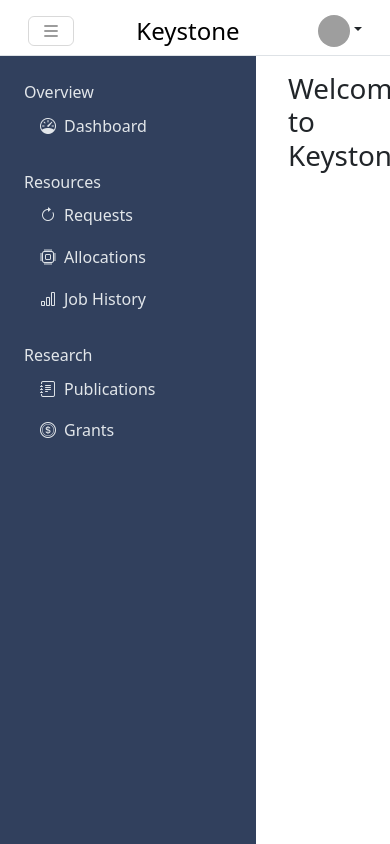
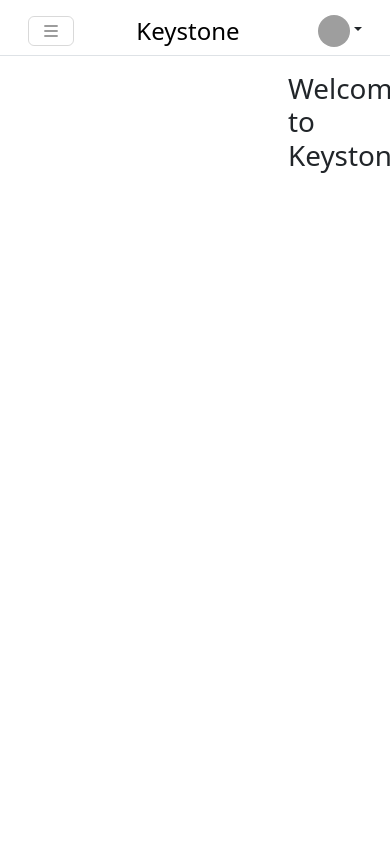
Before and after one commit to pitt-crc/keystone-web, an Angular app: page /dashboard in a window 390 px wide. Shown: the top 844 px of the page. Built offline with nearby package versions, Linux system fonts and the light colour scheme; sample sign-in values are in the browser's storage; grey boxes are pictures that could not be loaded.

Commit message:
Hide sidebar on mobile

```diff
--- a/src/app/dashboard/components/sideNav/sideNav.component.html
+++ b/src/app/dashboard/components/sideNav/sideNav.component.html
@@ -1,4 +1,4 @@
-<div class="sidebar">
+<div class="sidebar" [class.active]="isActive">
   <div class="d-flex flex-column flex-shrink-0 p-4">
 
     <!-- Sidebar navigation links -->
--- a/src/app/dashboard/components/sideNav/sideNav.component.scss
+++ b/src/app/dashboard/components/sideNav/sideNav.component.scss
@@ -3,10 +3,20 @@
 
 .sidebar {
   position: absolute;
-  top: 3.5rem;
+  top: 3.5rem; /* Adjust for the top nav bar */
   width: 16rem;
-  height: calc(100% - 3.5rem); /* Adjusting for the top offset */
+  height: calc(100% - 3.5rem);
   background-color: $sidebar-bg-dark;
+  transform: translateX(-100%); /* Initially hide the sidebar */
+  transition: transform 0.3s ease-in-out;
+
+  &.active {
+    transform: translateX(0); /* Show the sidebar when active */
+  }
+
+  @media (min-width: 992px) {
+    transform: translateX(0); /* Always show the sidebar on larger screens */
+  }
 }
 
 .sidebar-section-title {
--- a/src/app/dashboard/components/sideNav/sideNav.component.ts
+++ b/src/app/dashboard/components/sideNav/sideNav.component.ts
@@ -21,6 +21,7 @@
   styleUrl: 'sideNav.component.scss'
 })
 export class SideNavComponent {
+  isActive: boolean = false;
   navStructure: NavSection[] = [
     {
       title: 'Overview',
```
